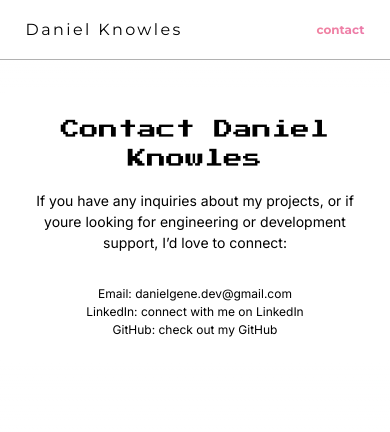
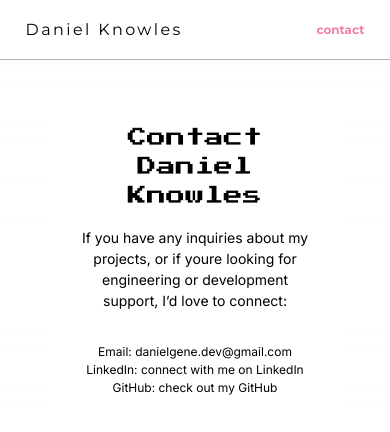
Before and after one commit to danicodes01/portfolio, a Next.js app: page /contact in a window 390 px wide. Shown: the top 432 px of the page. Built offline with nearby package versions, Linux system fonts and the light colour scheme.

Commit message:
port011: updated styling in contact page

```diff
--- a/app/contact/page.module.css
+++ b/app/contact/page.module.css
@@ -2,7 +2,7 @@
   display: flex;
   flex-direction: column;
   margin: 2rem auto;
-  padding: 2rem;
+  padding: 5rem;
   max-width: 30rem;
   background-color: var(--contact-background);
   box-shadow: 0 0 4px rgba(255, 255, 255, 0.1);
@@ -42,8 +42,8 @@
 
 @media (max-width: 600px) {
   .contact {
-    padding: 1.5rem;
-    max-width: 100%;
+    padding: 2rem;
+    max-width: 75%;
   }
 
   .header h1 {
```
